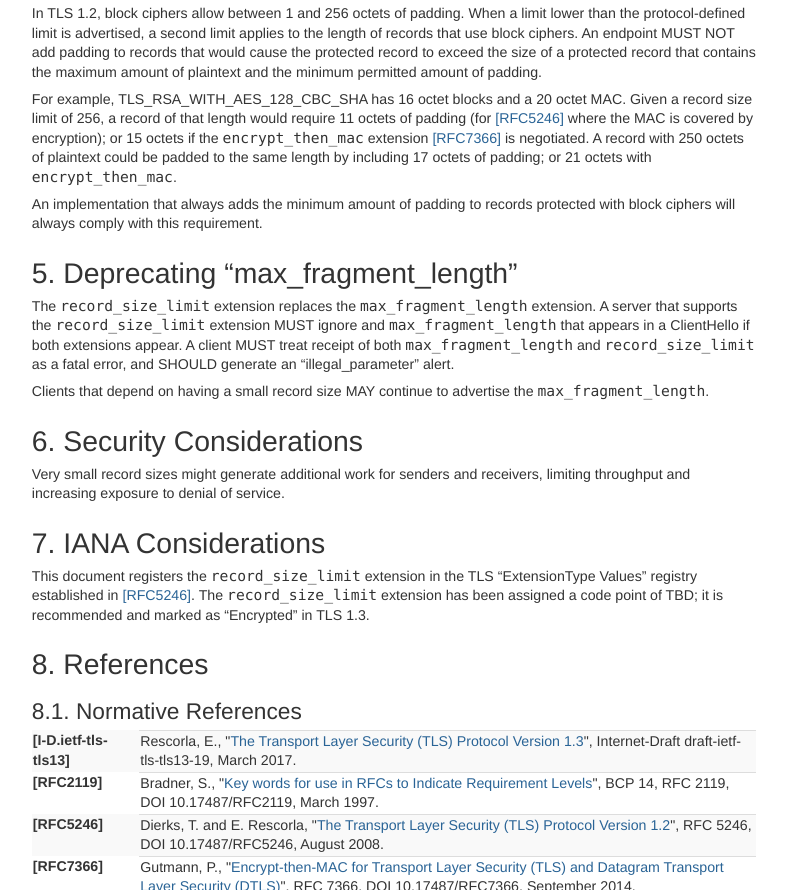
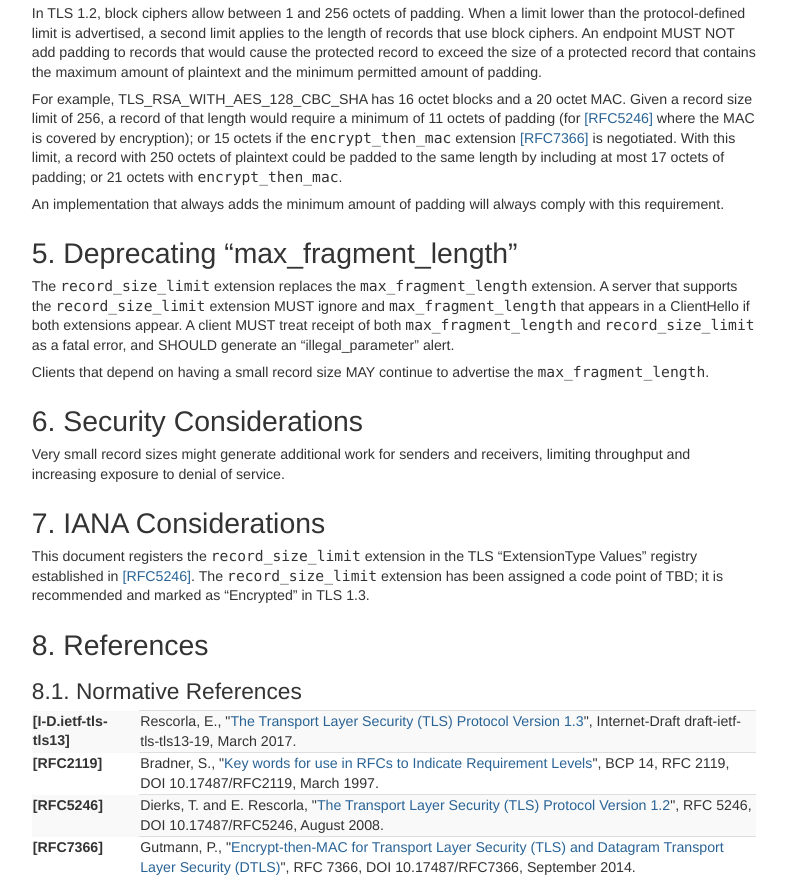
Before and after one commit to tlswg/tls-record-limit, a plain HTML site: page limit_expansion/draft-thomson-tls-record-limit.html in a window 1280 px wide. Shown: the part 2541-3431 px from the top of the page, without its empty margins (40-827 px from the left). Drawn offline with Linux system fonts and the light colour scheme.

Commit message:
Script updating gh-pages from 044fbb1. [ci skip]

```diff
--- a/limit_expansion/draft-thomson-tls-record-limit.html
+++ b/limit_expansion/draft-thomson-tls-record-limit.html
@@ -407,8 +407,8 @@ address {
 <h2 id="rfc.section.4.1"><a href="#rfc.section.4.1">4.1.</a> <a href="#expansion" id="expansion">Record Expansion Limits</a></h2>
 <p id="rfc.section.4.1.p.1">The size limit expressed in the <samp>record_size_limit</samp> extension doesn&#8217;t account for expansion due to compression or record protection.  It is expected that a constrained device will disable compression to avoid unpredictable increases in record size.  Stream ciphers and existing AEAD ciphers don&#8217;t permit variable amounts of expansion, but block ciphers do permit variable expansion.</p>
 <p id="rfc.section.4.1.p.2">In TLS 1.2, block ciphers allow between 1 and 256 octets of padding.  When a limit lower than the protocol-defined limit is advertised, a second limit applies to the length of records that use block ciphers.  An endpoint MUST NOT add padding to records that would cause the protected record to exceed the size of a protected record that contains the maximum amount of plaintext and the minimum permitted amount of padding.</p>
-<p id="rfc.section.4.1.p.3">For example, TLS_RSA_WITH_AES_128_CBC_SHA has 16 octet blocks and a 20 octet MAC.  Given a record size limit of 256, a record of that length would require 11 octets of padding (for <a href="#RFC5246">[RFC5246]</a> where the MAC is covered by encryption); or 15 octets if the <samp>encrypt_then_mac</samp> extension <a href="#RFC7366">[RFC7366]</a> is negotiated.  A record with 250 octets of plaintext could be padded to the same length by including 17 octets of padding; or 21 octets with <samp>encrypt_then_mac</samp>.</p>
-<p id="rfc.section.4.1.p.4">An implementation that always adds the minimum amount of padding to records protected with block ciphers will always comply with this requirement.</p>
+<p id="rfc.section.4.1.p.3">For example, TLS_RSA_WITH_AES_128_CBC_SHA has 16 octet blocks and a 20 octet MAC.  Given a record size limit of 256, a record of that length would require a minimum of 11 octets of padding (for <a href="#RFC5246">[RFC5246]</a> where the MAC is covered by encryption); or 15 octets if the <samp>encrypt_then_mac</samp> extension <a href="#RFC7366">[RFC7366]</a> is negotiated.  With this limit, a record with 250 octets of plaintext could be padded to the same length by including at most 17 octets of padding; or 21 octets with <samp>encrypt_then_mac</samp>.</p>
+<p id="rfc.section.4.1.p.4">An implementation that always adds the minimum amount of padding will always comply with this requirement.</p>
 <h1 id="rfc.section.5"><a href="#rfc.section.5">5.</a> <a href="#deprecating-maxfragmentlength" id="deprecating-maxfragmentlength">Deprecating &#8220;max_fragment_length&#8221;</a></h1>
 <p id="rfc.section.5.p.1">The <samp>record_size_limit</samp> extension replaces the <samp>max_fragment_length</samp> extension.  A server that supports the <samp>record_size_limit</samp> extension MUST ignore and <samp>max_fragment_length</samp> that appears in a ClientHello if both extensions appear.  A client MUST treat receipt of both <samp>max_fragment_length</samp> and <samp>record_size_limit</samp> as a fatal error, and SHOULD generate an &#8220;illegal_parameter&#8221; alert.</p>
 <p id="rfc.section.5.p.2">Clients that depend on having a small record size MAY continue to advertise the <samp>max_fragment_length</samp>.</p>
```
Also changed, not shown: limit_expansion/index.html (+2 -2 lines), limit_expansion/draft-thomson-tls-record-limit.txt.
